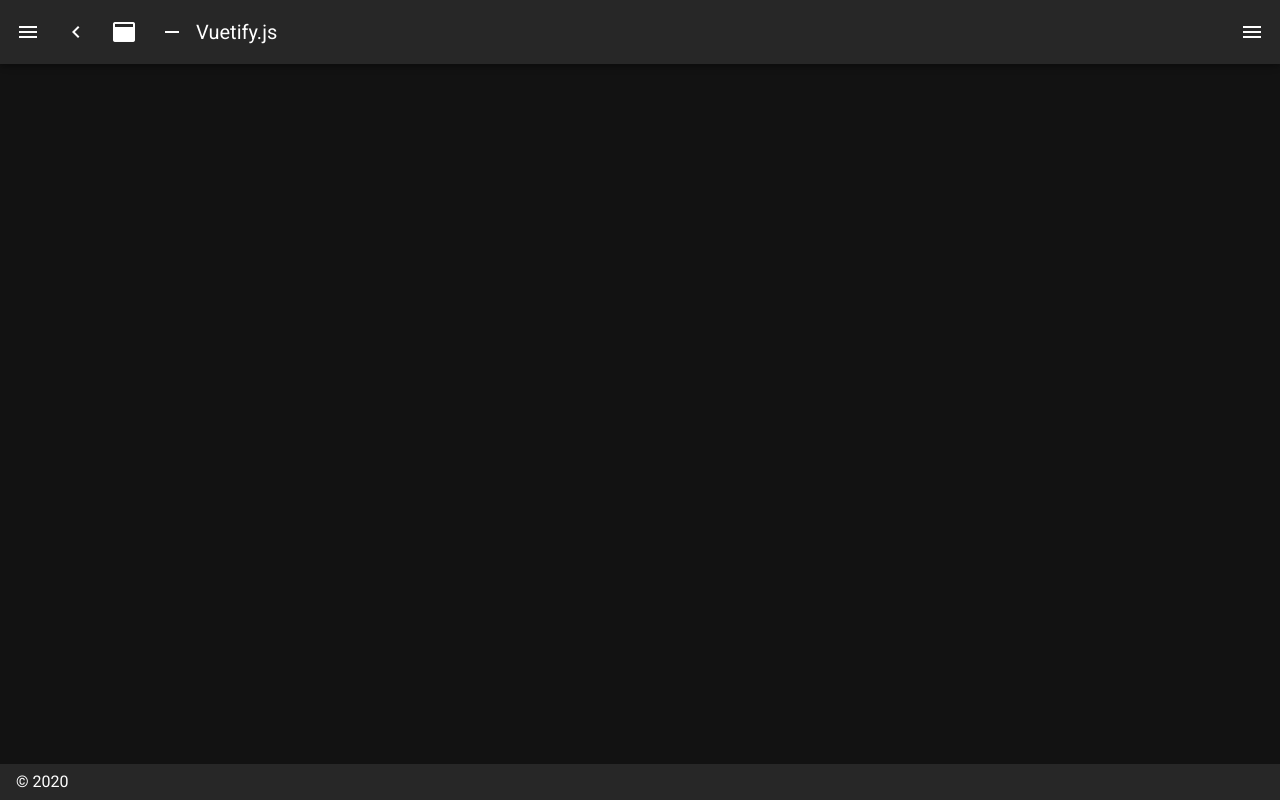
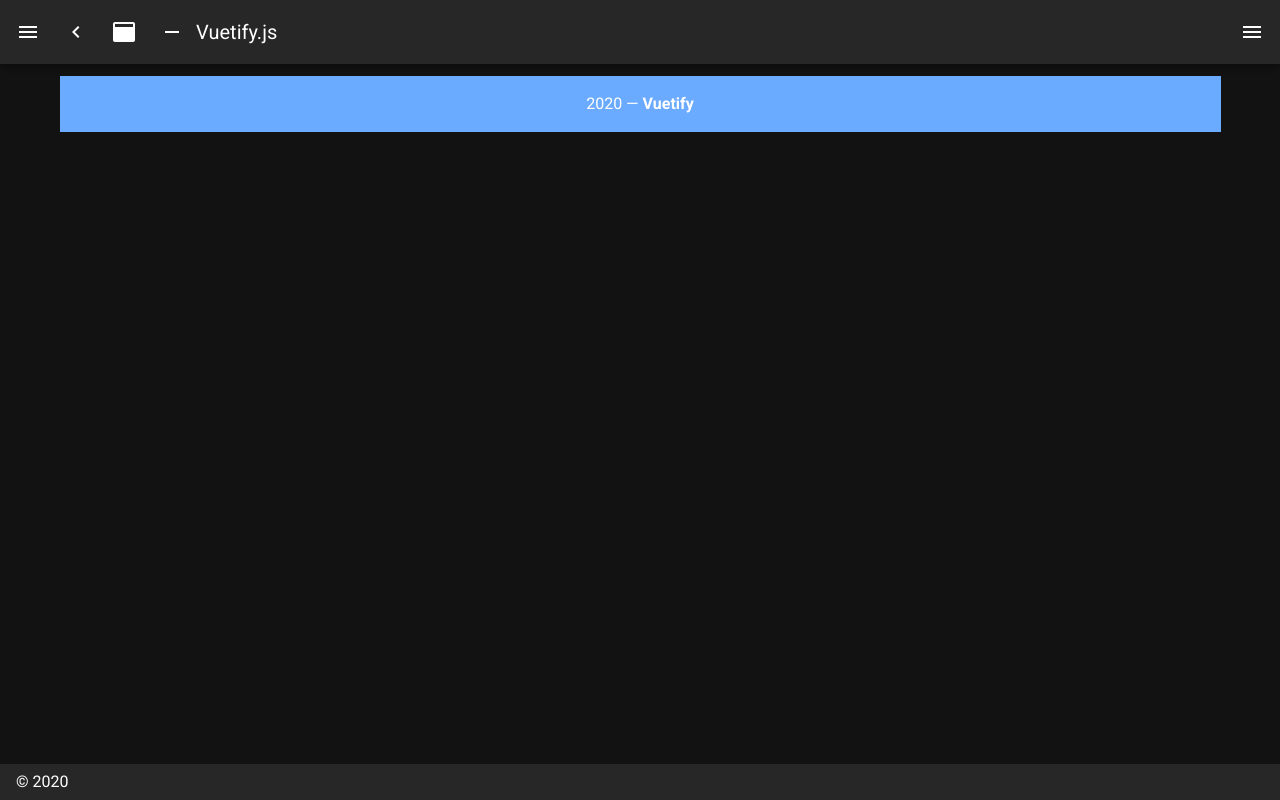
Before and after one commit to SacleuxBenoit/test-NuxtJs, a Nuxt app in the folder teammatching/: page / in a window 1280 px wide. Built offline with nearby package versions, Linux system fonts and the light colour scheme.

Commit message:
import the component Footer in index.vue

```diff
--- a/teammatching/pages/index.vue
+++ b/teammatching/pages/index.vue
@@ -1,15 +1,15 @@
 <template>
   <div>
-
+    <Footer />
   </div>
 </template>
 
 <script>
 
-
+import Footer from "../components/Footer";
 export default {
   components: {
-
+    Footer,
   }
 }
 </script>
```
